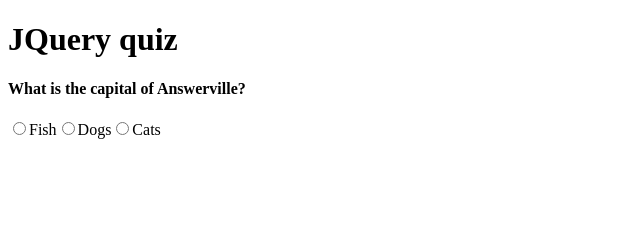
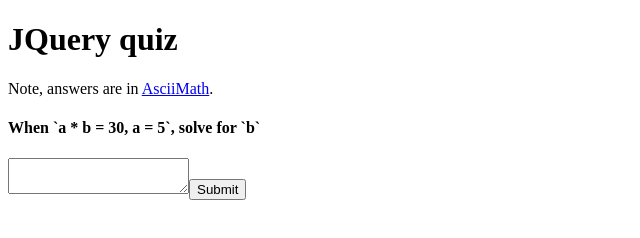
Before and after one commit to CloCkWeRX/jquery-quiz, a plain HTML site: page index.html in a window 1280 px wide. Shown: the whole page, without its empty margins (0-640 px from the left). Drawn offline with nearby package versions, Linux system fonts and the light colour scheme; some packages are replaced by stand-ins of ours.

Commit message:
Refactoring and cleanup

```diff
--- a/index.html
+++ b/index.html
@@ -3,61 +3,104 @@
 <head>
 <title>JQuery quiz</title>
 <script type="text/javascript" src="https://ajax.googleapis.com/ajax/libs/jquery/1.7.2/jquery.min.js"></script>
+<script type="text/javascript" src="https://raw.github.com/freddiefujiwara/jquery-localStorage/master/jquery.localStorage.js"></script>
+<!-- TODO confirm permission to use, under apache license -->
+<script type="text/javascript" src="http://cdn.mathjax.org/mathjax/latest/MathJax.js?config=TeX-AMS-MML_HTMLorMML"></script>
+<script type="text/javascript" src="calculation.js"></script>
+<script type="text/javascript">
+MathJax.Hub.Config({
+  config: ["MMLorHTML.js"],
+  jax: ["input/MathML","output/HTML-CSS","output/NativeMML"],
+  extensions: ["mml2jax.js","MathMenu.js","MathZoom.js"]
+});
 
-<script type="text/javascript">
 var app = {
 	questions: [],
-	render: function(output) {
-		var q;
-		var h4;
-		var radio;
-		var label;
+	render: function(form) {
+		var q, h4, input, submit;
 
 		for (var i in app.questions) {
 			q = app.questions[i];
 
 			h4 = document.createElement('h4');
-			h4.appendChild(document.createTextNode(q.question));
+			h4.appendChild(document.createTextNode(q.label));
 
-			output.appendChild(h4);
+			form.appendChild(h4);
 
-			for (var n in q.answers) {
-				radio = document.createElement("input");
-				radio.type = 'radio';
-				radio.value = n;
-				radio.name = 'question[' + i + ']';
+			input = document.createElement("textarea");
+			input.name = 'question[' + i + ']';
+			input.required = "required";
 
-                          	label = document.createElement("label");
-				label.appendChild(radio);
-				label.appendChild(
-					document.createTextNode(q.answers[n])
-				);
+			submit = document.createElement("input");
+			submit.type = 'submit';
+			submit.onclick = function() {
+				try {
+					if (input.value == '') {
+						throw "No input";
+					}
 
-				output.appendChild(label);
-			}
+					var yours = input.value + "; " + q.equation;
+					var mine = q.correct_answer + "; " + q.equation;
+
+					app.log("Does `" + yours + "` equal `" + mine + "` ?");
+					app.log(q.solve(yours) === q.solve(mine));
+				} catch (e) {
+					app.log(e);
+				}
+
+
+				return false;
+			};
+
+			form.appendChild(input);
+			form.appendChild(submit);
+		}
+	},
+	log: function(text) {
+		if (window.console) {
+			console.log(text)
 		}
 	}
 };
 
-var question = {
-        question: "",
-	answers: [],
-	correct_answer: null
+var Question = function(label, equation, correct_answer) {
+	this.log = function(text) {
+		if (window.console) {
+			console.log(text)
+		}
+	};
+
+	this.label = label;
+	this.equation = equation;
+	this.correct_answer = correct_answer;
+
+	this.solve = function(input_equation) {
+		var math = mathjs(input_equation);
+		var result = eval(math);
+
+		this.log(input_equation + " translates to " + math);
+		this.log(math + " evaluates to " + result);
+
+		return eval(math);
+	};
 };
 
-question.question = "What is the capital of Answerville?";
-question.answers = ["Fish", "Dogs", "Cats"]
-question.correct_answer = "Fish";
+q = new Question(
+	'When `a * b = 30, a = 5`, solve for `b`',
+	'a = 5; a * b == 30;',
+	"b = 6"
+);
 
-app.questions.push(question);
-
+app.questions.push(q);
 </script>
 </head>
 <body>
 	<h1>JQuery quiz</h1>
-	<div id="questions"></div>
+	<p>Note, answers are in <a href="http://www1.chapman.edu/~jipsen/mathml/asciimath.html">AsciiMath</a>.</p>
+	<form id="questions"></form>
 <script type="text/javascript">
 app.render($('#questions')[0]);
+MathJax.Hub.Queue(["Typeset",MathJax.Hub]);
 </script>
 </body>
 </html>
```
